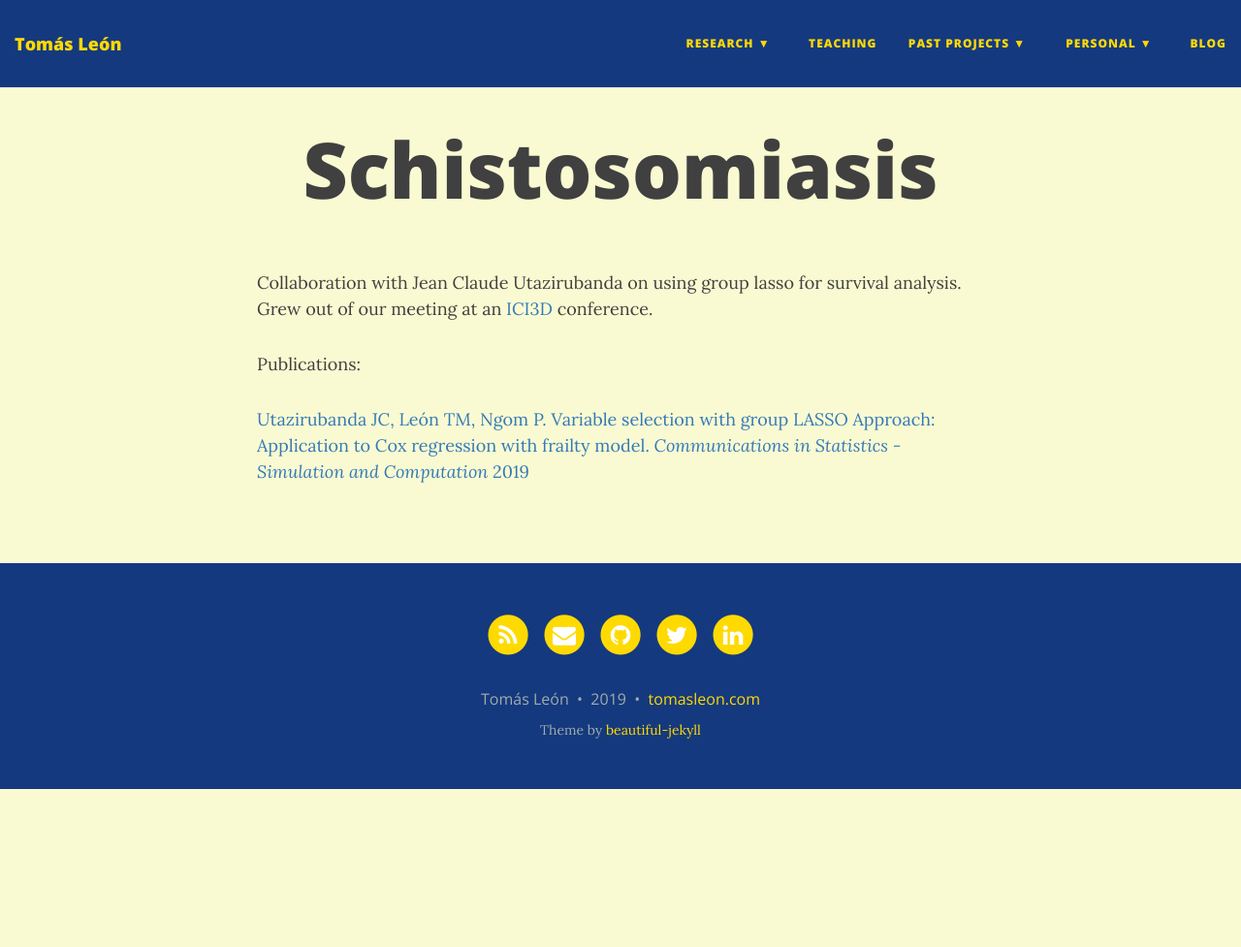
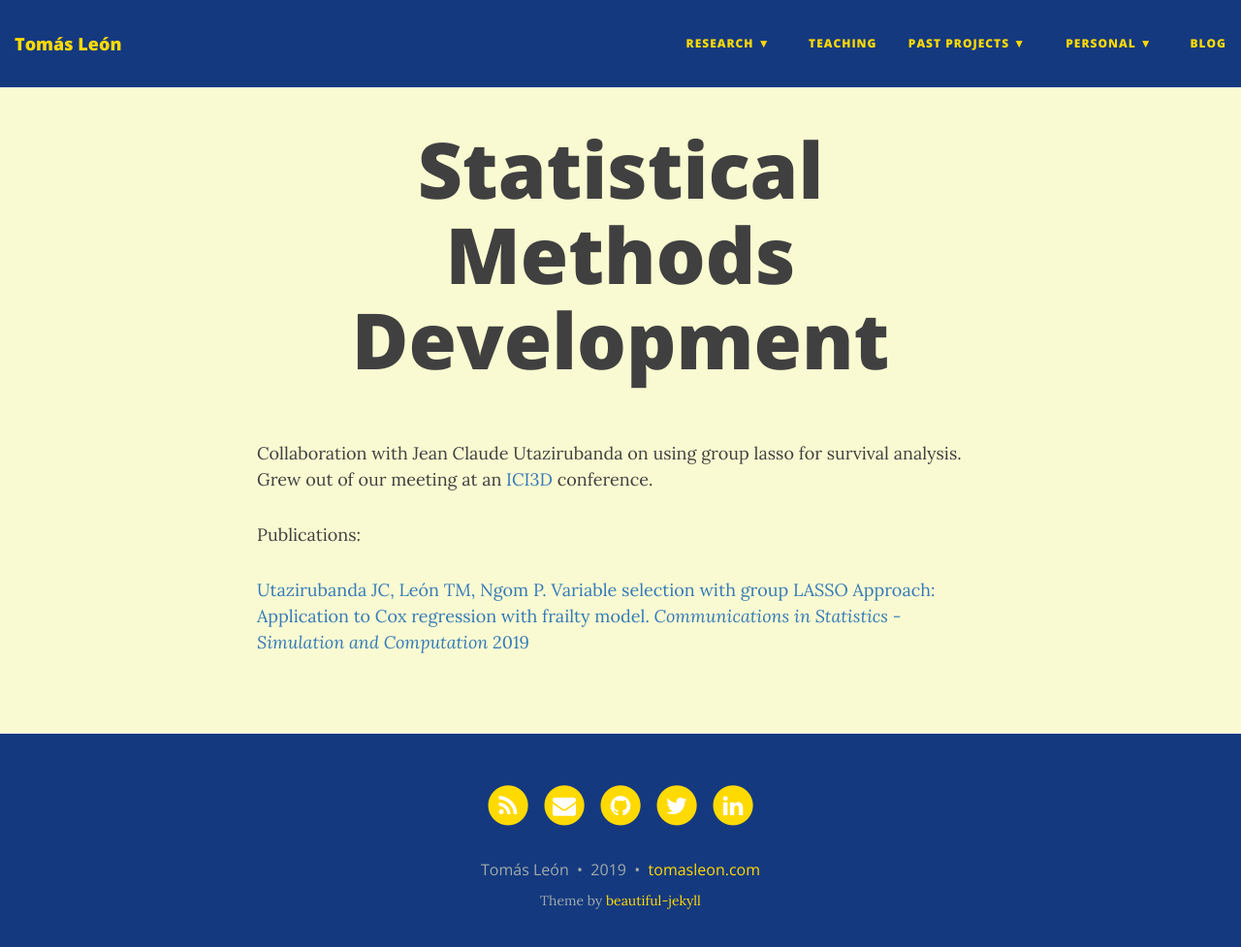
Before and after one commit to tomasleon/tomasleon.github.io, a Jekyll site: the page built from statmethods.md, in a window 1280 px wide and 990 px high. Shown: the top 977 px of the window at 97% size. Built offline with Jekyll 4.4.1, drawn with Linux system fonts in a browser that asks for light colours; nearby versions of some CDN libraries.

Commit message:
Update statmethods.md

```diff
--- a/statmethods.md
+++ b/statmethods.md
@@ -1,6 +1,6 @@
 ---
 layout: page
-title: Schistosomiasis
+title: Statistical Methods Development
 ---
 
 Collaboration with Jean Claude Utazirubanda on using group lasso for survival analysis. Grew out of our meeting at an [ICI3D](http://www.ici3d.org/) conference.
```
